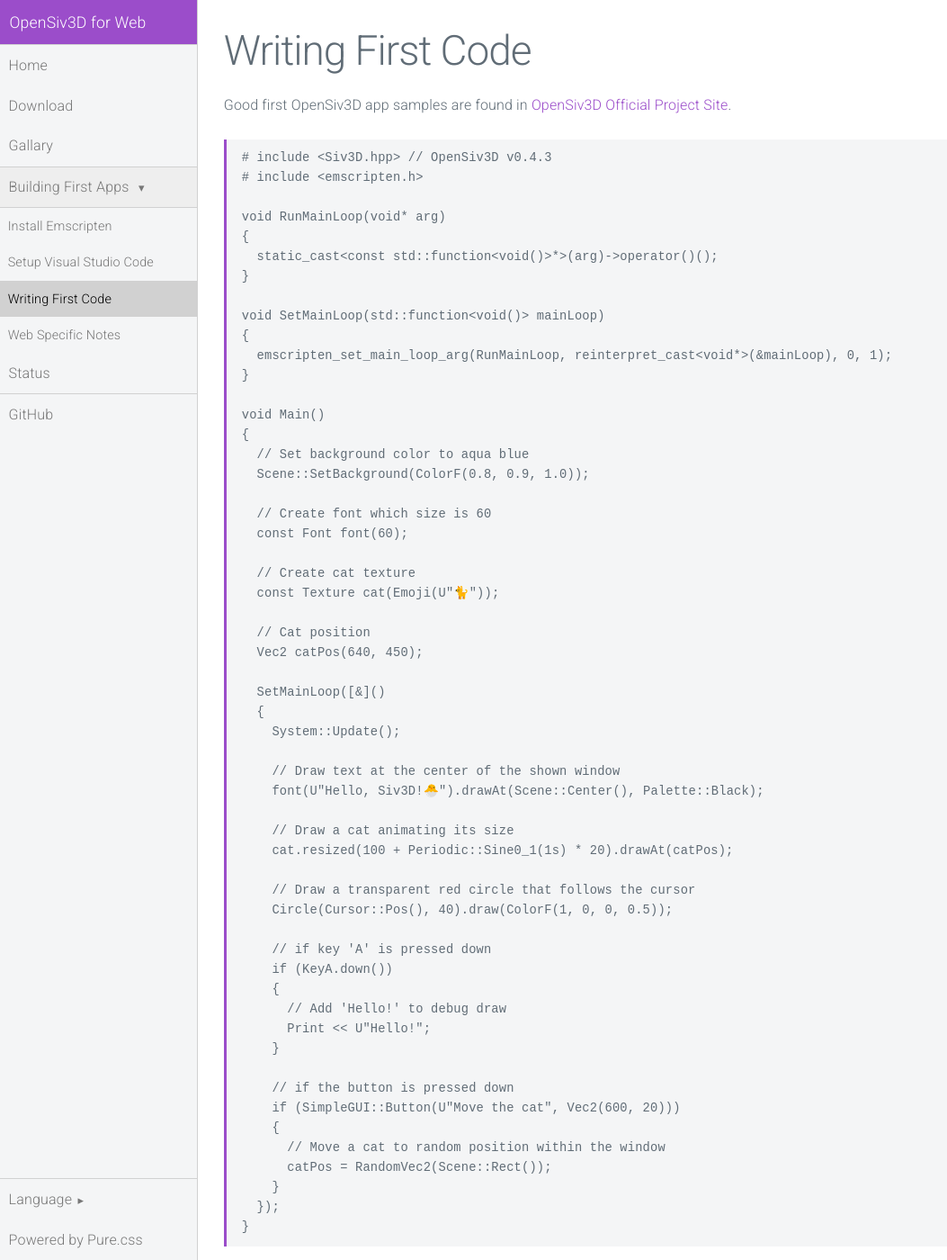
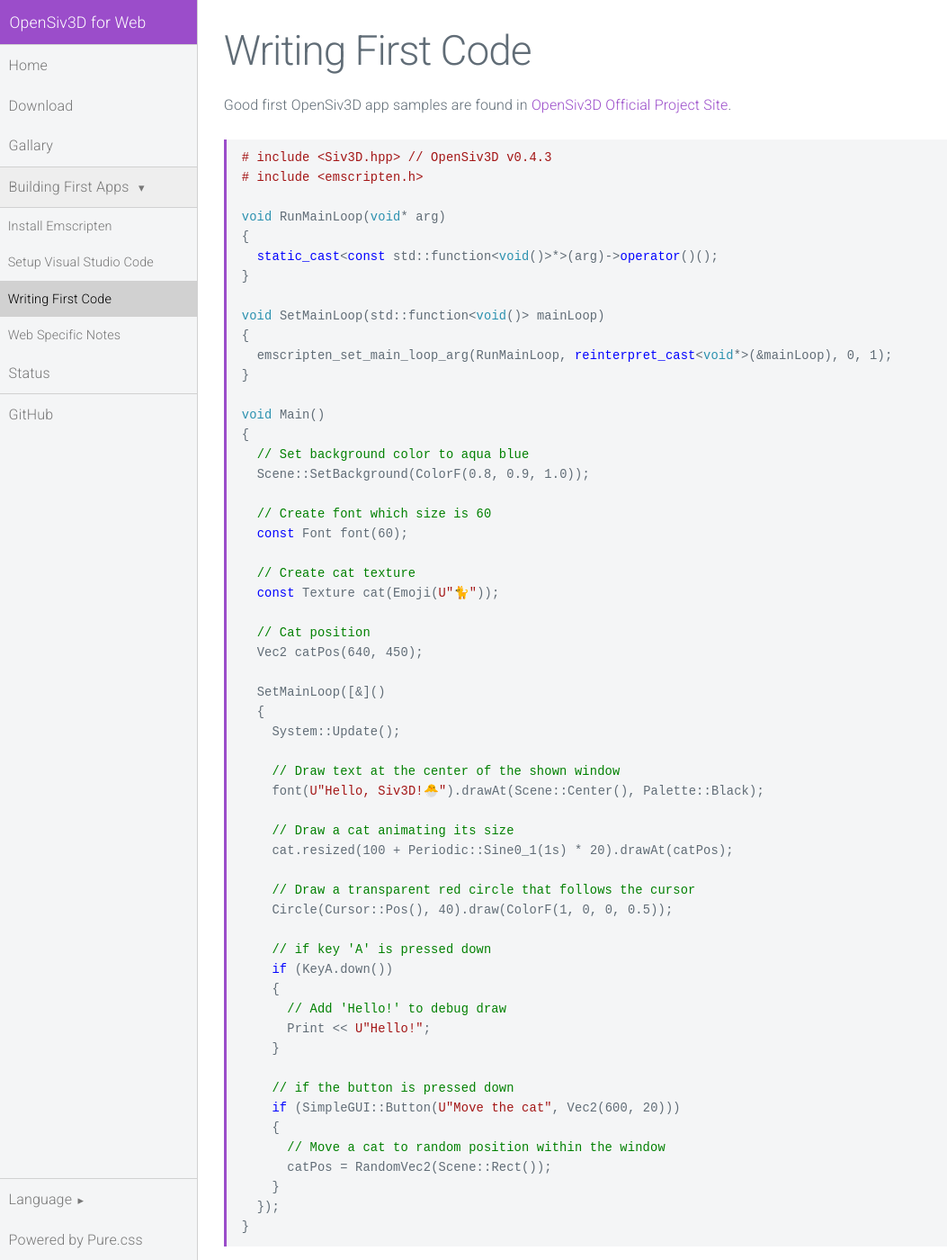
Before and after one commit to nokotan/OpenSiv3DWebPage, a Jekyll site: the page built from pages/building/writing-code.md, in a window 1280 px wide and 1400 px high. Shown: the whole window at 90% size, without its empty margins (0-1053 px from the left). Built offline with Jekyll 4.4.1, drawn with Linux system fonts in a browser that asks for light colours; nearby versions of some CDN libraries.

Commit message:
Enable syntax highlighting

````diff
--- a/_includes/layout/footer.html
+++ b/_includes/layout/footer.html
@@ -6,3 +6,5 @@
 <script src="{{ script }}"></script>
 {% endfor %}
 {% endif %}
+
+<link rel="stylesheet" href="/assets/css/syntax-highlight.css">
--- /dev/null
+++ b/assets/css/syntax-highlight.css
@@ -0,0 +1,35 @@
+/* https://raw.githubusercontent.com/jwarby/pygments-css/master/vs.css */
+
+.highlight .hll { background-color: #ffffcc }
+.highlight .c { color: #008000 } /* Comment */
+.highlight .err { border: 1px solid #FF0000 } /* Error */
+.highlight .k { color: #0000ff } /* Keyword */
+.highlight .cm { color: #008000 } /* Comment.Multiline */
+.highlight .cp { color: #a31515 } /* Comment.Preproc */
+.highlight .c1 { color: #008000 } /* Comment.Single */
+.highlight .cs { color: #008000 } /* Comment.Special */
+.highlight .ge { font-style: italic } /* Generic.Emph */
+.highlight .gh { font-weight: bold } /* Generic.Heading */
+.highlight .gp { font-weight: bold } /* Generic.Prompt */
+.highlight .gs { font-weight: bold } /* Generic.Strong */
+.highlight .gu { font-weight: bold } /* Generic.Subheading */
+.highlight .kc { color: #0000ff } /* Keyword.Constant */
+.highlight .kd { color: #0000ff } /* Keyword.Declaration */
+.highlight .kn { color: #0000ff } /* Keyword.Namespace */
+.highlight .kp { color: #0000ff } /* Keyword.Pseudo */
+.highlight .kr { color: #0000ff } /* Keyword.Reserved */
+.highlight .kt { color: #2b91af } /* Keyword.Type */
+.highlight .s { color: #a31515 } /* Literal.String */
+.highlight .nc { color: #2b91af } /* Name.Class */
+.highlight .ow { color: #0000ff } /* Operator.Word */
+.highlight .sb { color: #a31515 } /* Literal.String.Backtick */
+.highlight .sc { color: #a31515 } /* Literal.String.Char */
+.highlight .sd { color: #a31515 } /* Literal.String.Doc */
+.highlight .s2 { color: #a31515 } /* Literal.String.Double */
+.highlight .se { color: #a31515 } /* Literal.String.Escape */
+.highlight .sh { color: #a31515 } /* Literal.String.Heredoc */
+.highlight .si { color: #a31515 } /* Literal.String.Interpol */
+.highlight .sx { color: #a31515 } /* Literal.String.Other */
+.highlight .sr { color: #a31515 } /* Literal.String.Regex */
+.highlight .s1 { color: #a31515 } /* Literal.String.Single */
+.highlight .ss { color: #a31515 } /* Literal.String.Symbol */
--- a/pages/building/writing-code.md
+++ b/pages/building/writing-code.md
@@ -8,7 +8,7 @@
 
 Good first OpenSiv3D app samples are found in [OpenSiv3D Official Project Site](https://siv3d.github.io/sample/game/).
 
-```c++:Main.cpp
+```cpp
 # include <Siv3D.hpp> // OpenSiv3D v0.4.3
 # include <emscripten.h>
 
````
Also changed, not shown: ja/pages/building/writing-code.md (+1 -1 lines), 1 other file.
